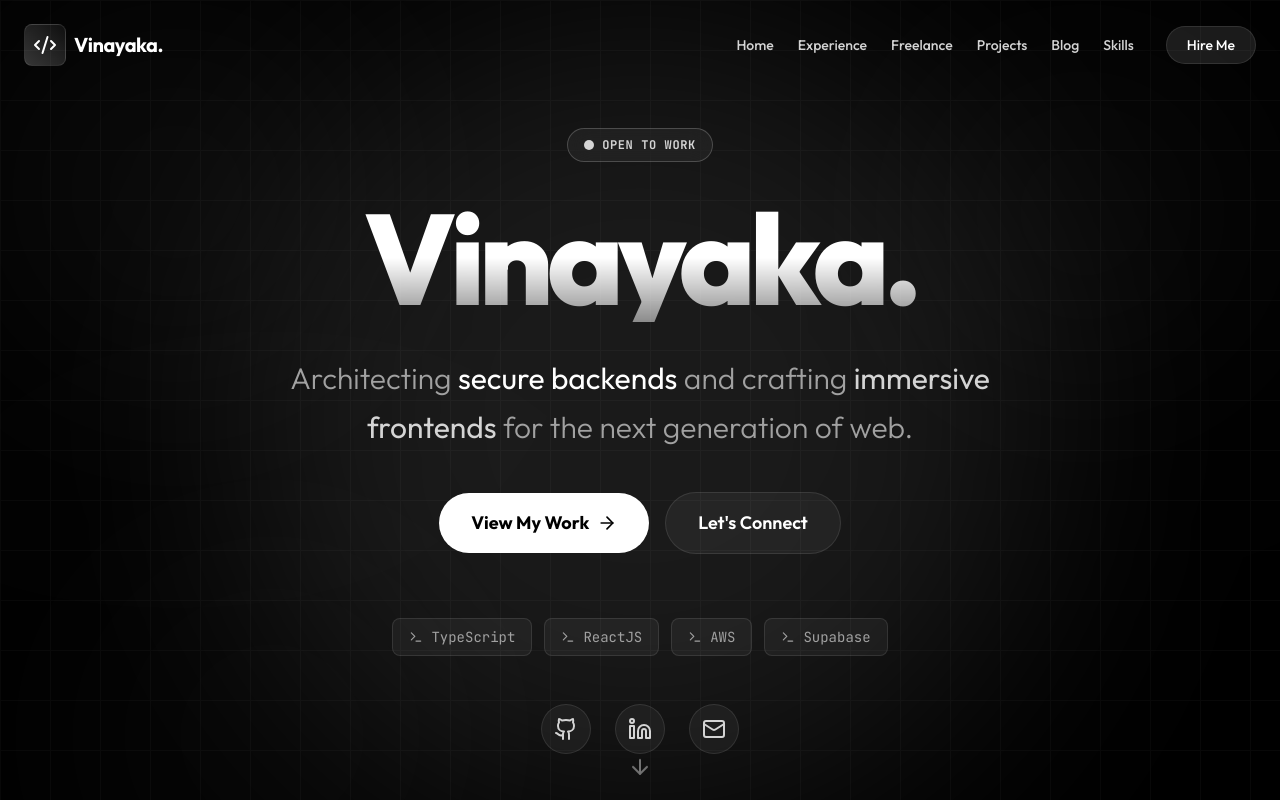
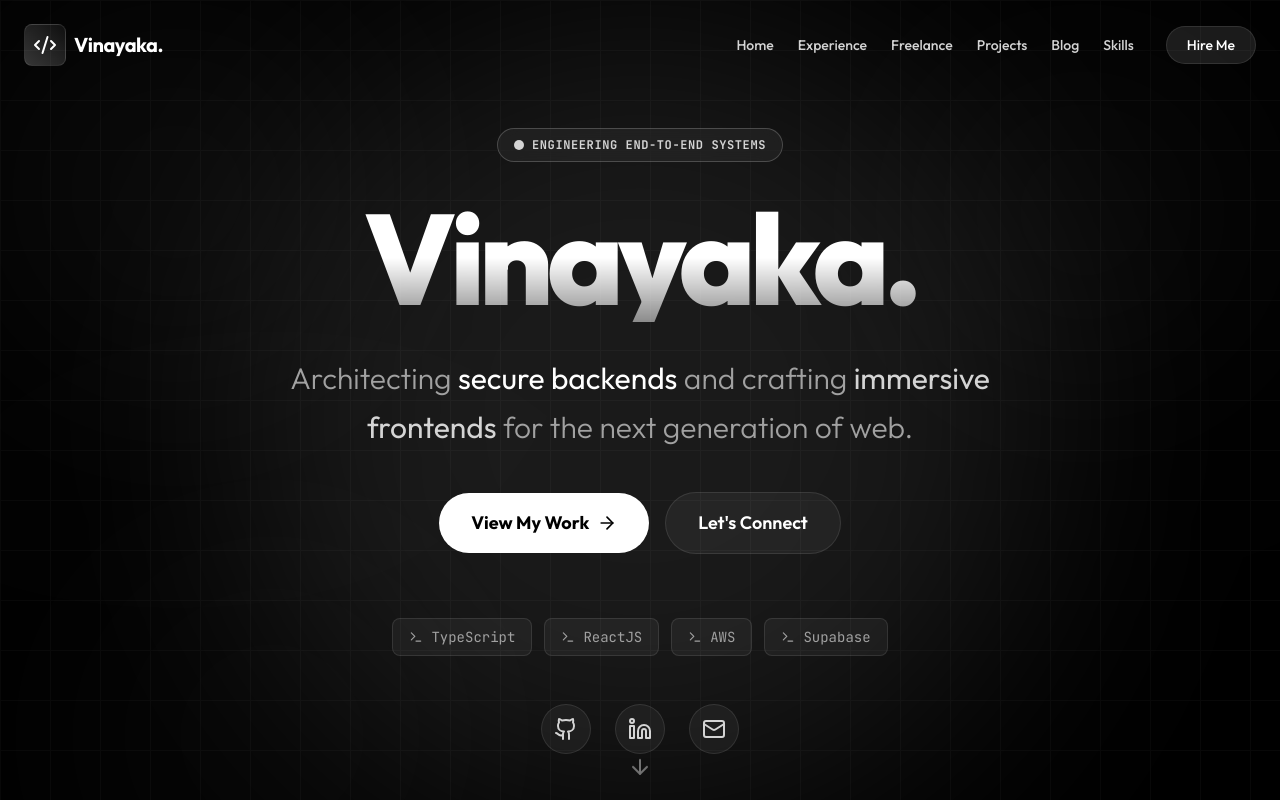
Before and after one commit to vinayPattar/vinayaka-portfolio, a React (Vite) app: page / in a window 1280 px wide. Shown: the top 800 px of the page. Built offline with nearby package versions, Linux system fonts and the light colour scheme.

Commit message:
add proper status pill

```diff
--- a/components/Hero.tsx
+++ b/components/Hero.tsx
@@ -19,7 +19,7 @@ export const Hero: React.FC = () => {
             <span className="animate-ping absolute inline-flex h-full w-full rounded-full bg-white opacity-75"></span>
             <span className="relative inline-flex rounded-full h-2.5 w-2.5 bg-neutral-300"></span>
           </span>
-          <span className="text-neutral-300 text-xs font-mono tracking-wider font-semibold">OPEN TO WORK</span>
+          <span className="text-neutral-300 text-xs font-mono tracking-wider font-semibold">ENGINEERING END-TO-END SYSTEMS</span>
         </div>
 
         {/* Main Typography */}
```
